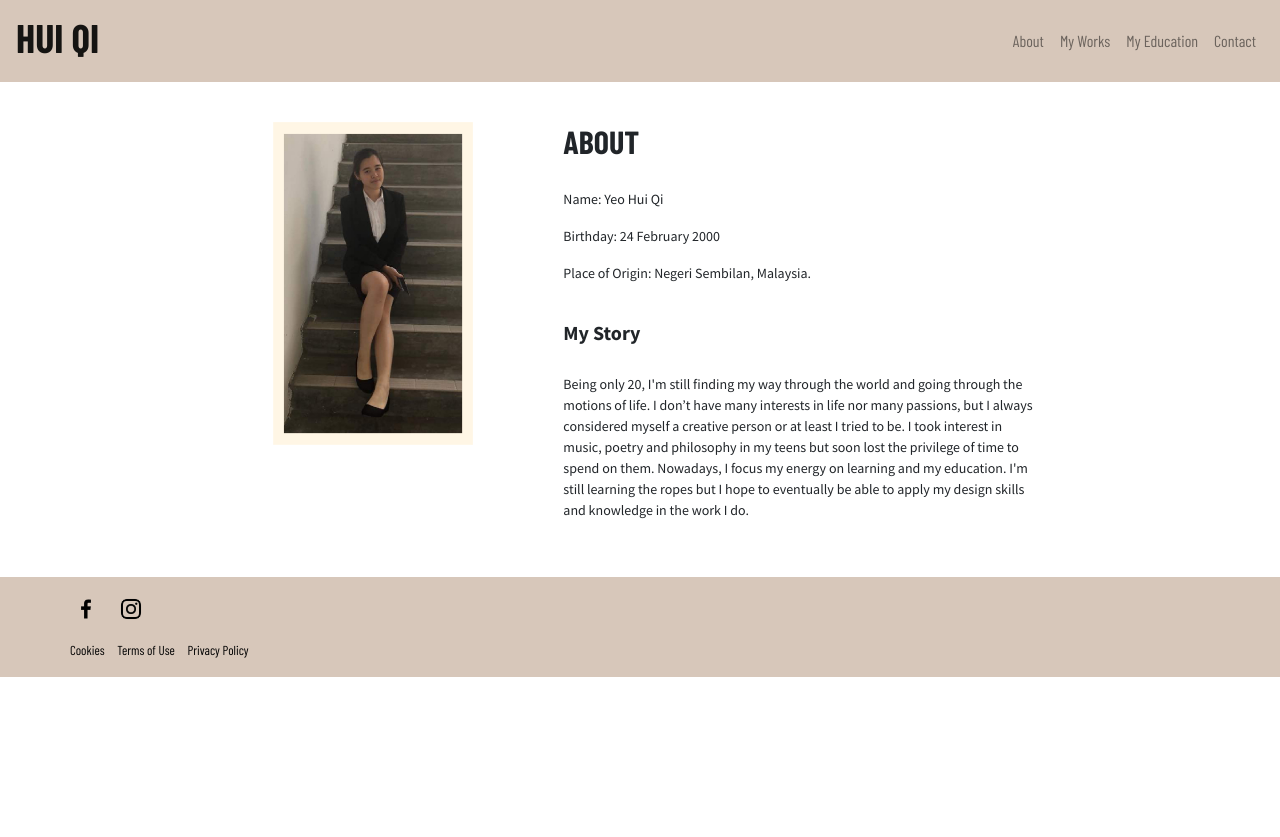
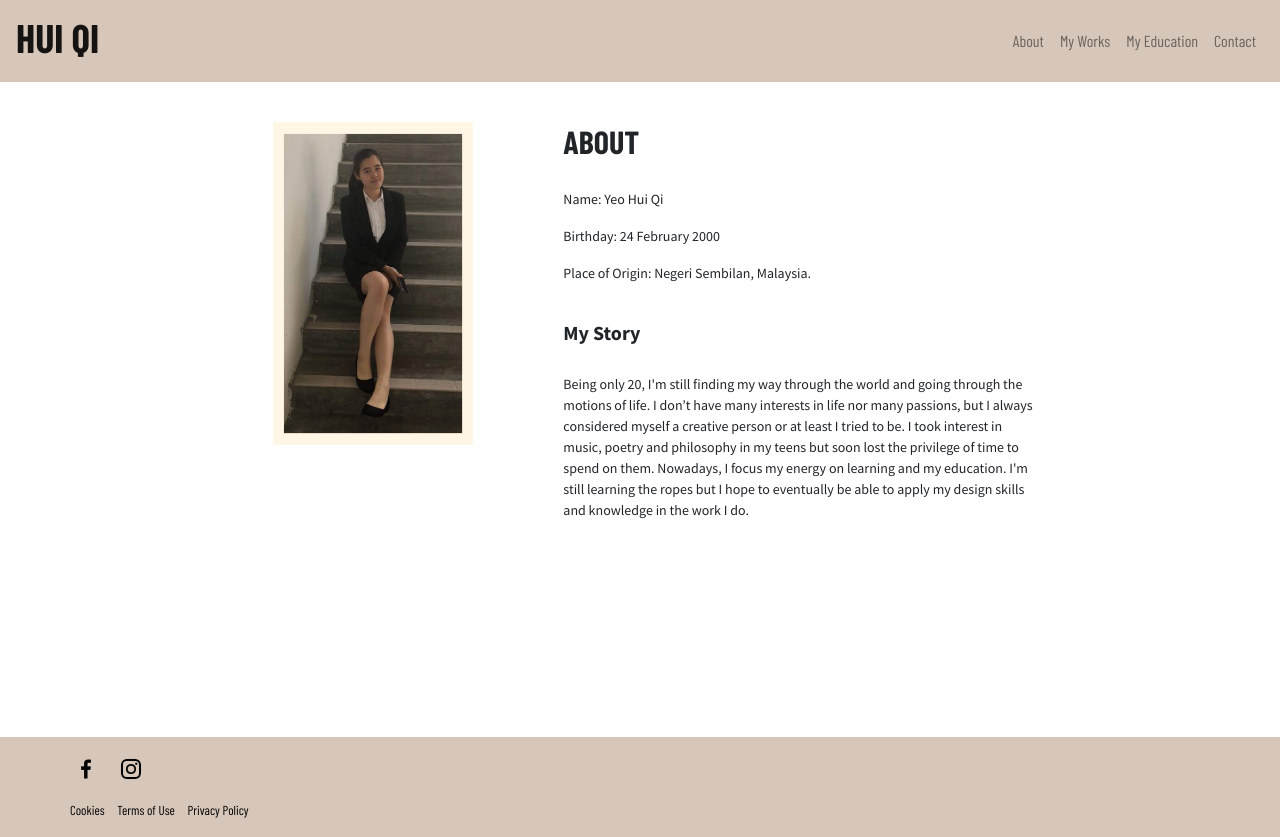
Before and after one commit to wongkaiyi133/Hui_Qi, a plain HTML site: page about.html in a window 1280 px wide. Before the commit the page ends 800 px from the top, so only its background shows below. Drawn offline with nearby package versions, Linux system fonts and the light colour scheme; a web font is replaced by a local one.

Commit message:
Update about.html

```diff
--- a/about.html
+++ b/about.html
@@ -96,7 +96,10 @@
             <div class="col-lg-2 emptycol"></div>
         </div>
     </div>
-    <div class="blankdiv1"></div>
+		<div class="blankdiv1"></div>
+	<div class="blankdiv1"></div>
+	<div class="blankdiv1"></div>
+	<div class="blankdiv1"></div><div class="blankdiv1"></div>
     <!--------------------footer------------------->
     <div class="container-fluid  footer1">
 
```
